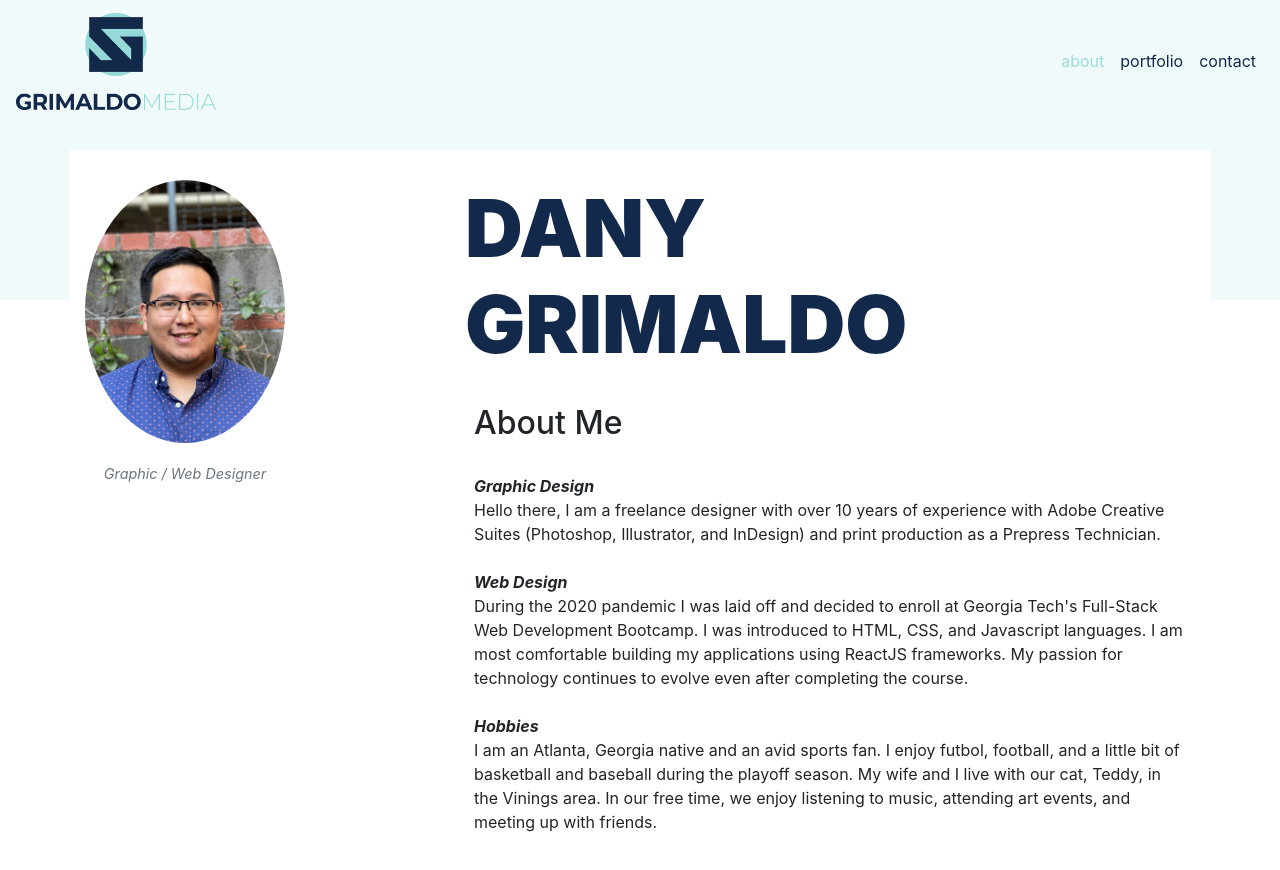
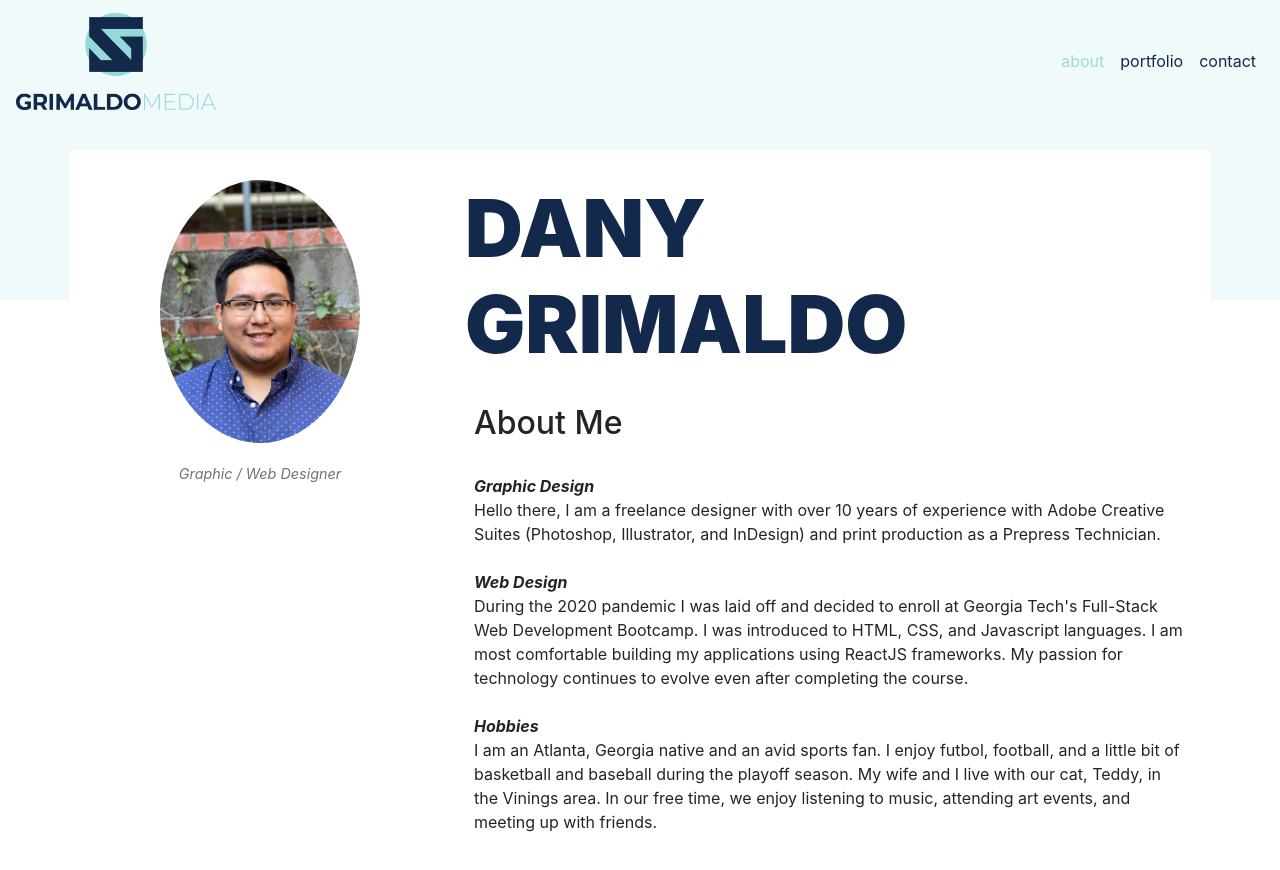
Before and after one commit to danygrimaldo/Grimaldo-Media, a React (Create React App) app: page / in a window 1280 px wide. Shown: the top 870 px of the page. Built offline with nearby package versions, Linux system fonts and the light colour scheme.

Commit message:
edited the about me content

```diff
--- a/src/App.css
+++ b/src/App.css
@@ -29,6 +29,7 @@
 
 .stats {
   display: block;
+  text-align: center;
 }
 
 .main {
@@ -38,7 +39,7 @@
   padding-top: 30px;
 }
 
-.img-fluid {
+.profile {
   display: flex;
   object-fit: cover;
   object-position: center;
@@ -57,7 +58,3 @@
   color: #9cdbd923;
   margin-top: 20px;
 }
-
-.content > p {
-  padding: 10px;
-}
--- a/src/pages/Home/index.js
+++ b/src/pages/Home/index.js
@@ -7,10 +7,10 @@ export const Home = () => {
   return (
     <Container className="main">
       <Row>
-        <Col className="stats" md={4}>
+        <Col className="stats" lg={4}>
           <Figure>
             <Figure.Image
-              className="m-auto"
+              className="profile"
               alt="Dany Grimaldo Picture"
               src={proPic}
               roundedCircle
@@ -20,7 +20,7 @@ export const Home = () => {
             </Figure.Caption>
           </Figure>
         </Col>
-        <Col md={8}>
+        <Col lg={8}>
           <div>
             <h1 className="title">
               DANY <br /> GRIMALDO
```
